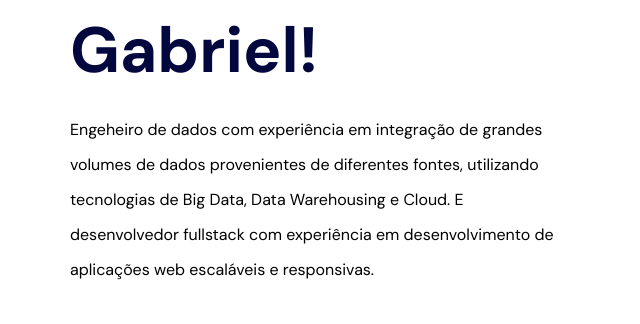
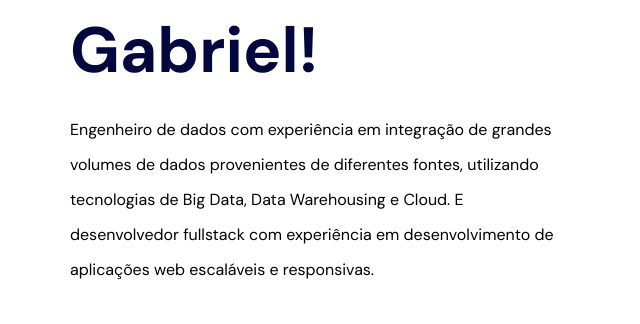
Before and after one commit to CamiloGabriel/LinkTree-Camilocodes, a plain HTML site: page index.html in a window 1280 px wide. Shown: the part 224-548 px from the top of the page, 10-650 px from the left. Drawn offline with Linux system fonts and the light colour scheme.

Commit message:
fix: text in header on index

```diff
--- a/index.html
+++ b/index.html
@@ -48,7 +48,7 @@
         <div class="header__left">
             <h1>Olá, eu sou Camilo Gabriel!</h1>
             <p>
-                Engeheiro de dados com experiência em integração de grandes volumes de dados provenientes de diferentes fontes, utilizando tecnologias de Big Data, Data Warehousing e Cloud. E desenvolvedor fullstack com experiência em desenvolvimento de aplicações web escaláveis e responsivas.
+                Engenheiro de dados com experiência em integração de grandes volumes de dados provenientes de diferentes fontes, utilizando tecnologias de Big Data, Data Warehousing e Cloud. E desenvolvedor fullstack com experiência em desenvolvimento de aplicações web escaláveis e responsivas.
             </p>
             <a href="#about" class="btn btn-primary">Saiba Mais</a>
         </div>
```
